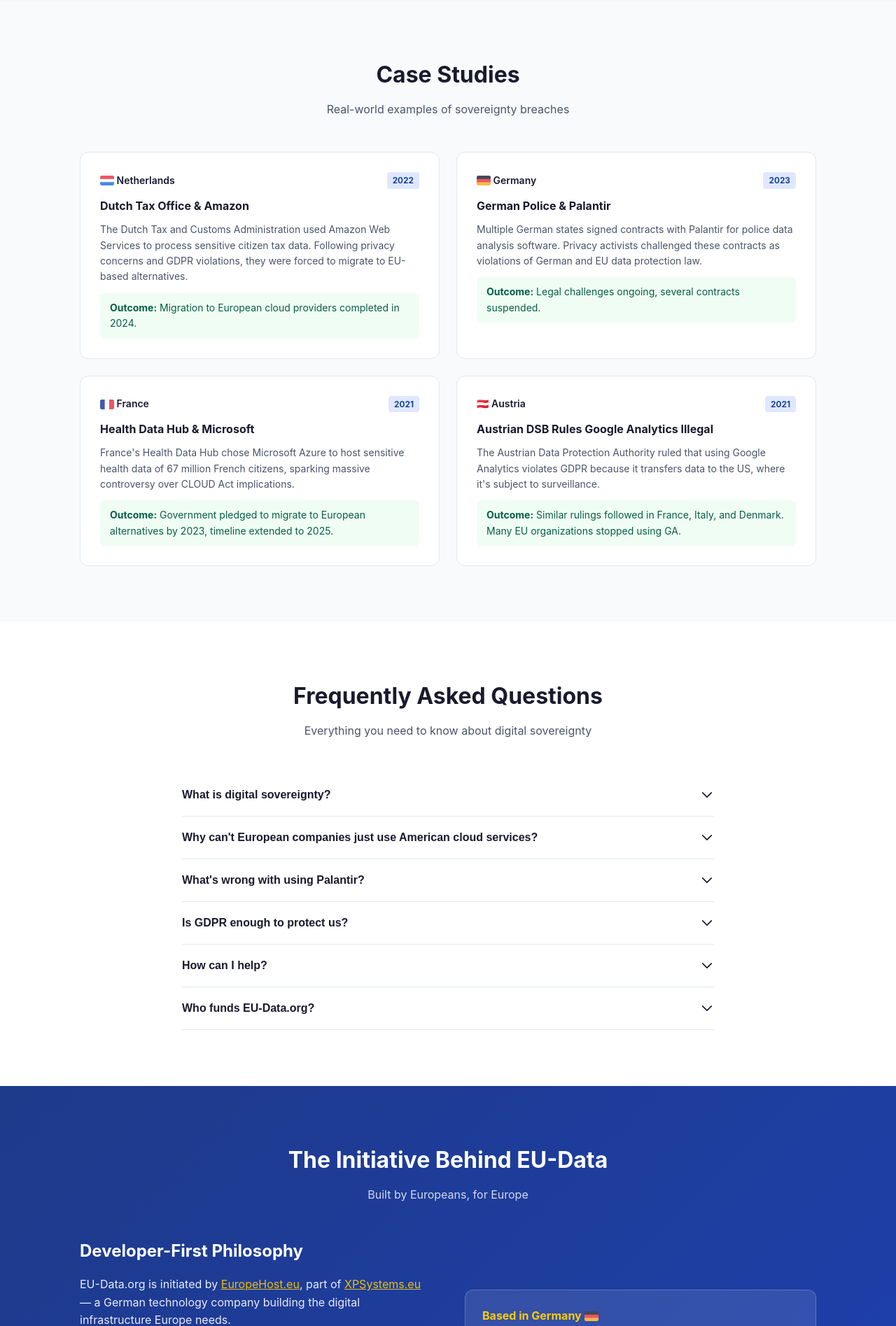
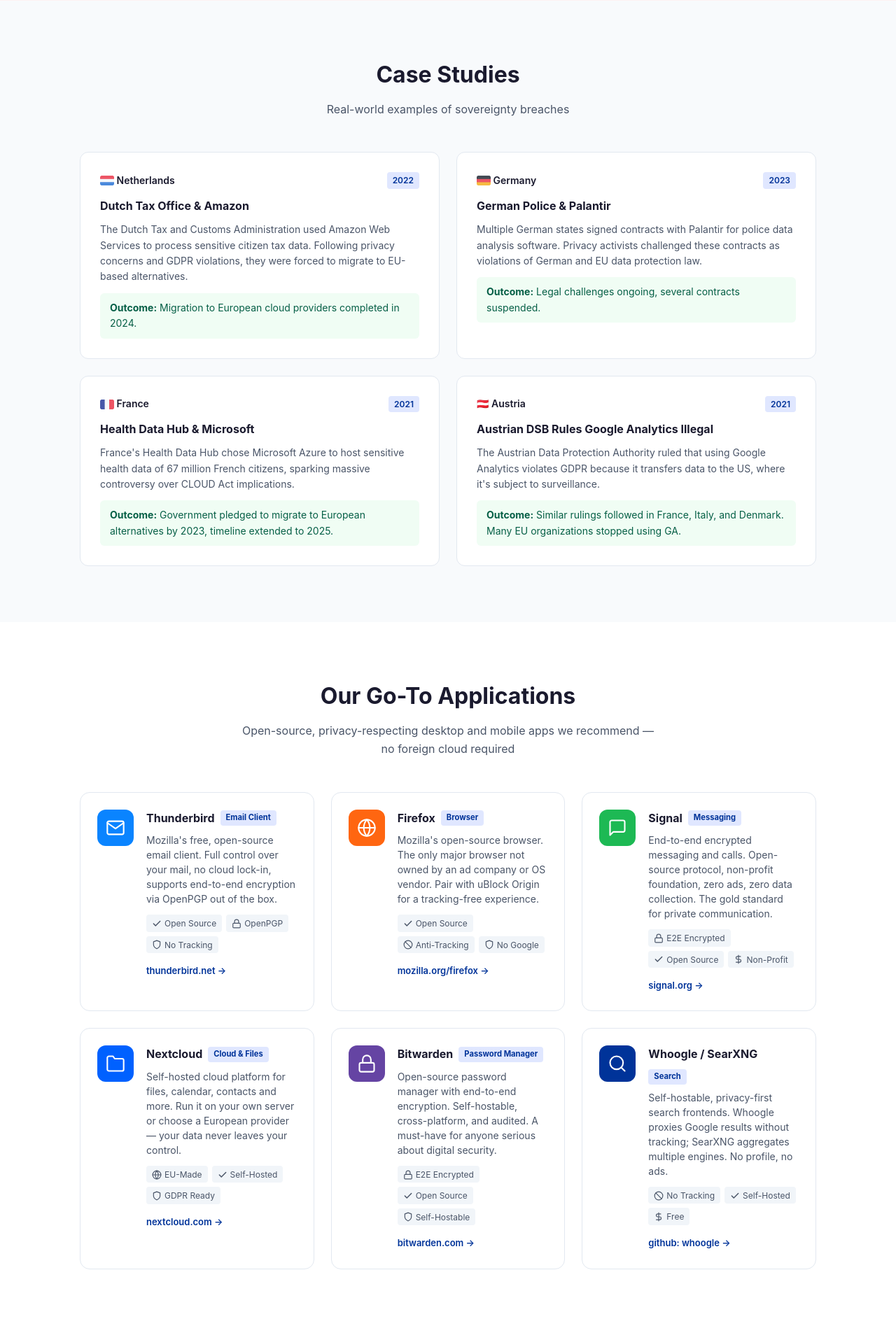
Before and after one commit to eu-data-org/landingpage, a PHP site: page / in a window 1280 px wide. Shown: the part 4253-6148 px from the top of the page at 70% size. Run offline with PHP 8.4, Linux system fonts and the light colour scheme.

Commit message:
feat: Add "Our Go-To Applications" Section

```diff
--- a/assets/css/styles.css
+++ b/assets/css/styles.css
@@ -821,3 +821,91 @@ footer {
     vertical-align: middle;
     flex-shrink: 0;
 }
+
+/* Go-To Applications */
+.apps-grid {
+    display: grid;
+    grid-template-columns: repeat(3, 1fr);
+    gap: 24px;
+}
+
+.app-card {
+    background: var(--bg-white);
+    border: 1px solid #e2e8f0;
+    border-radius: 14px;
+    padding: 24px;
+    display: flex;
+    gap: 18px;
+    align-items: flex-start;
+    transition: transform 0.2s, box-shadow 0.2s;
+}
+
+.app-card:hover {
+    transform: translateY(-3px);
+    box-shadow: 0 10px 24px rgba(0,0,0,0.08);
+}
+
+.app-icon {
+    width: 52px;
+    height: 52px;
+    border-radius: 12px;
+    display: flex;
+    align-items: center;
+    justify-content: center;
+    color: white;
+    flex-shrink: 0;
+}
+
+.app-content { flex: 1; min-width: 0; }
+
+.app-header {
+    display: flex;
+    align-items: center;
+    gap: 8px;
+    margin-bottom: 8px;
+    flex-wrap: wrap;
+}
+
+.app-header h3 { font-size: 1rem; margin: 0; }
+
+.app-badge {
+    font-size: 0.7rem;
+    font-weight: 700;
+    padding: 2px 8px;
+    border-radius: 4px;
+    background: #e0e7ff;
+    color: var(--eu-blue);
+    white-space: nowrap;
+}
+
+.app-content p {
+    color: var(--text-muted);
+    font-size: 0.875rem;
+    margin-bottom: 12px;
+    line-height: 1.5;
+}
+
+.app-tags {
+    display: flex;
+    flex-wrap: wrap;
+    gap: 6px;
+    margin-bottom: 12px;
+}
+
+.app-link {
+    font-size: 0.8125rem;
+    font-weight: 600;
+    color: var(--eu-blue);
+    text-decoration: none;
+}
+
+.app-link:hover { text-decoration: underline; }
+
+@media (max-width: 900px) {
+    .apps-grid { grid-template-columns: repeat(2, 1fr); }
+}
+
+@media (max-width: 600px) {
+    .apps-grid { grid-template-columns: 1fr; }
+    .app-card { flex-direction: column; }
+}
--- a/index.html
+++ b/index.html
@@ -36,6 +36,7 @@
                     <li><a href="#services">Services</a></li>
                     <li><a href="#threats">Threats</a></li>
                     <li><a href="#cases">Case Studies</a></li>
+                    <li><a href="#apps">Our Apps</a></li>
                     <li><a href="#faq">FAQ</a></li>
                     <li><a href="#contact">Contact</a></li>
                 </ul>
@@ -416,6 +417,145 @@
         </div>
     </section>
 
+    <!-- Go-To Applications -->
+    <section id="apps" class="section section-alt">
+        <div class="container">
+            <div class="section-header">
+                <h2>Our Go-To Applications</h2>
+                <p>Open-source, privacy-respecting desktop and mobile apps we recommend — no foreign cloud required</p>
+            </div>
+            <div class="apps-grid">
+
+                <div class="app-card">
+                    <div class="app-icon" style="background:#0a84ff;">
+                        <svg xmlns="http://www.w3.org/2000/svg" viewBox="0 0 24 24" fill="none" stroke="currentColor" stroke-width="1.8" stroke-linecap="round" stroke-linejoin="round" width="28" height="28">
+                            <path d="M4 4h16c1.1 0 2 .9 2 2v12c0 1.1-.9 2-2 2H4c-1.1 0-2-.9-2-2V6c0-1.1.9-2 2-2z"/><polyline points="22,6 12,13 2,6"/>
+                        </svg>
+                    </div>
+                    <div class="app-content">
+                        <div class="app-header">
+                            <h3>Thunderbird</h3>
+                            <span class="app-badge">Email Client</span>
+                        </div>
+                        <p>Mozilla's free, open-source email client. Full control over your mail, no cloud lock-in, supports end-to-end encryption via OpenPGP out of the box.</p>
+                        <div class="app-tags">
+                            <span class="feature-tag"><span data-icon="check" data-label="Open Source"></span></span>
+                            <span class="feature-tag"><span data-icon="lock" data-label="OpenPGP"></span></span>
+                            <span class="feature-tag"><span data-icon="shield" data-label="No Tracking"></span></span>
+                        </div>
+                        <a href="https://www.thunderbird.net/" target="_blank" rel="noopener noreferrer" class="app-link">thunderbird.net →</a>
+                    </div>
+                </div>
+
+                <div class="app-card">
+                    <div class="app-icon" style="background:#ff6611;">
+                        <svg xmlns="http://www.w3.org/2000/svg" viewBox="0 0 24 24" fill="none" stroke="currentColor" stroke-width="1.8" stroke-linecap="round" stroke-linejoin="round" width="28" height="28">
+                            <circle cx="12" cy="12" r="10"/><line x1="2" y1="12" x2="22" y2="12"/><path d="M12 2a15.3 15.3 0 010 20M12 2a15.3 15.3 0 000 20"/>
+                        </svg>
+                    </div>
+                    <div class="app-content">
+                        <div class="app-header">
+                            <h3>Firefox</h3>
+                            <span class="app-badge">Browser</span>
+                        </div>
+                        <p>Mozilla's open-source browser. The only major browser not owned by an ad company or OS vendor. Pair with uBlock Origin for a tracking-free experience.</p>
+                        <div class="app-tags">
+                            <span class="feature-tag"><span data-icon="check" data-label="Open Source"></span></span>
+                            <span class="feature-tag"><span data-icon="notrack" data-label="Anti-Tracking"></span></span>
+                            <span class="feature-tag"><span data-icon="shield" data-label="No Google"></span></span>
+                        </div>
+                        <a href="https://www.mozilla.org/firefox/" target="_blank" rel="noopener noreferrer" class="app-link">mozilla.org/firefox →</a>
+                    </div>
+                </div>
+
+                <div class="app-card">
+                    <div class="app-icon" style="background:#1db954;">
+                        <svg xmlns="http://www.w3.org/2000/svg" viewBox="0 0 24 24" fill="none" stroke="currentColor" stroke-width="1.8" stroke-linecap="round" stroke-linejoin="round" width="28" height="28">
+                            <path d="M21 15a2 2 0 01-2 2H7l-4 4V5a2 2 0 012-2h14a2 2 0 012 2z"/>
+                        </svg>
+                    </div>
+                    <div class="app-content">
+                        <div class="app-header">
+                            <h3>Signal</h3>
+                            <span class="app-badge">Messaging</span>
+                        </div>
+                        <p>End-to-end encrypted messaging and calls. Open-source protocol, non-profit foundation, zero ads, zero data collection. The gold standard for private communication.</p>
+                        <div class="app-tags">
+                            <span class="feature-tag"><span data-icon="lock" data-label="E2E Encrypted"></span></span>
+                            <span class="feature-tag"><span data-icon="check" data-label="Open Source"></span></span>
+                            <span class="feature-tag"><span data-icon="free" data-label="Non-Profit"></span></span>
+                        </div>
+                        <a href="https://signal.org/" target="_blank" rel="noopener noreferrer" class="app-link">signal.org →</a>
+                    </div>
+                </div>
+
+                <div class="app-card">
+                    <div class="app-icon" style="background:#0061ff;">
+                        <svg xmlns="http://www.w3.org/2000/svg" viewBox="0 0 24 24" fill="none" stroke="currentColor" stroke-width="1.8" stroke-linecap="round" stroke-linejoin="round" width="28" height="28">
+                            <path d="M22 19a2 2 0 01-2 2H4a2 2 0 01-2-2V5a2 2 0 012-2h5l2 3h9a2 2 0 012 2z"/>
+                        </svg>
+                    </div>
+                    <div class="app-content">
+                        <div class="app-header">
+                            <h3>Nextcloud</h3>
+                            <span class="app-badge">Cloud &amp; Files</span>
+                        </div>
+                        <p>Self-hosted cloud platform for files, calendar, contacts and more. Run it on your own server or choose a European provider — your data never leaves your control.</p>
+                        <div class="app-tags">
+                            <span class="feature-tag"><span data-icon="eu" data-label="EU-Made"></span></span>
+                            <span class="feature-tag"><span data-icon="check" data-label="Self-Hosted"></span></span>
+                            <span class="feature-tag"><span data-icon="shield" data-label="GDPR Ready"></span></span>
+                        </div>
+                        <a href="https://nextcloud.com/" target="_blank" rel="noopener noreferrer" class="app-link">nextcloud.com →</a>
+                    </div>
+                </div>
+
+                <div class="app-card">
+                    <div class="app-icon" style="background:#6544a3;">
+                        <svg xmlns="http://www.w3.org/2000/svg" viewBox="0 0 24 24" fill="none" stroke="currentColor" stroke-width="1.8" stroke-linecap="round" stroke-linejoin="round" width="28" height="28">
+                            <rect x="3" y="11" width="18" height="11" rx="2"/><path d="M7 11V7a5 5 0 0110 0v4"/>
+                        </svg>
+                    </div>
+                    <div class="app-content">
+                        <div class="app-header">
+                            <h3>Bitwarden</h3>
+                            <span class="app-badge">Password Manager</span>
+                        </div>
+                        <p>Open-source password manager with end-to-end encryption. Self-hostable, cross-platform, and audited. A must-have for anyone serious about digital security.</p>
+                        <div class="app-tags">
+                            <span class="feature-tag"><span data-icon="lock" data-label="E2E Encrypted"></span></span>
+                            <span class="feature-tag"><span data-icon="check" data-label="Open Source"></span></span>
+                            <span class="feature-tag"><span data-icon="shield" data-label="Self-Hostable"></span></span>
+                        </div>
+                        <a href="https://bitwarden.com/" target="_blank" rel="noopener noreferrer" class="app-link">bitwarden.com →</a>
+                    </div>
+                </div>
+
+                <div class="app-card">
+                    <div class="app-icon" style="background:#003399;">
+                        <svg xmlns="http://www.w3.org/2000/svg" viewBox="0 0 24 24" fill="none" stroke="currentColor" stroke-width="1.8" stroke-linecap="round" stroke-linejoin="round" width="28" height="28">
+                            <circle cx="11" cy="11" r="8"/><path d="M21 21l-4.35-4.35"/>
+                        </svg>
+                    </div>
+                    <div class="app-content">
+                        <div class="app-header">
+                            <h3>Whoogle / SearXNG</h3>
+                            <span class="app-badge">Search</span>
+                        </div>
+                        <p>Self-hostable, privacy-first search frontends. Whoogle proxies Google results without tracking; SearXNG aggregates multiple engines. No profile, no ads.</p>
+                        <div class="app-tags">
+                            <span class="feature-tag"><span data-icon="notrack" data-label="No Tracking"></span></span>
+                            <span class="feature-tag"><span data-icon="check" data-label="Self-Hosted"></span></span>
+                            <span class="feature-tag"><span data-icon="free" data-label="Free"></span></span>
+                        </div>
+                        <a href="https://github.com/benbusby/whoogle-search" target="_blank" rel="noopener noreferrer" class="app-link">github: whoogle →</a>
+                    </div>
+                </div>
+
+            </div>
+        </div>
+    </section>
+
     <!-- FAQ -->
     <section id="faq" class="section section-alt">
         <div class="container">
```
